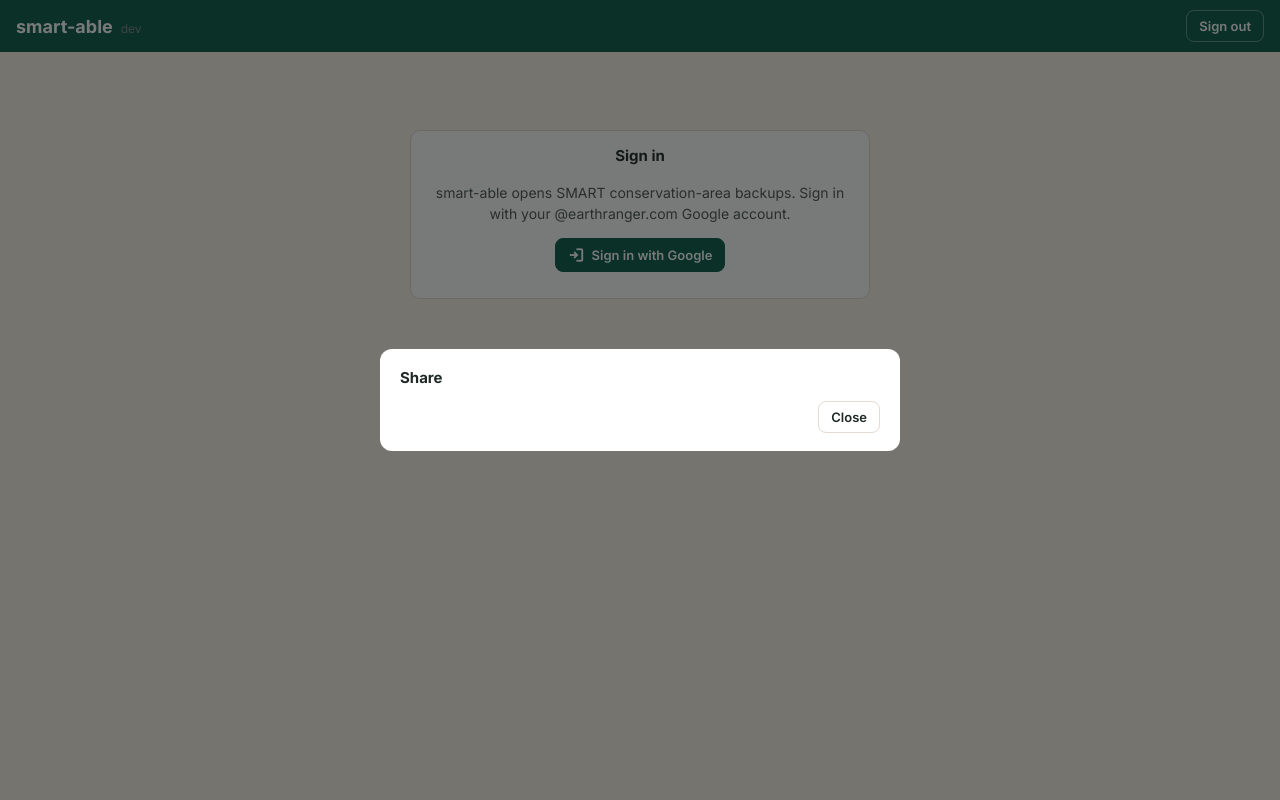
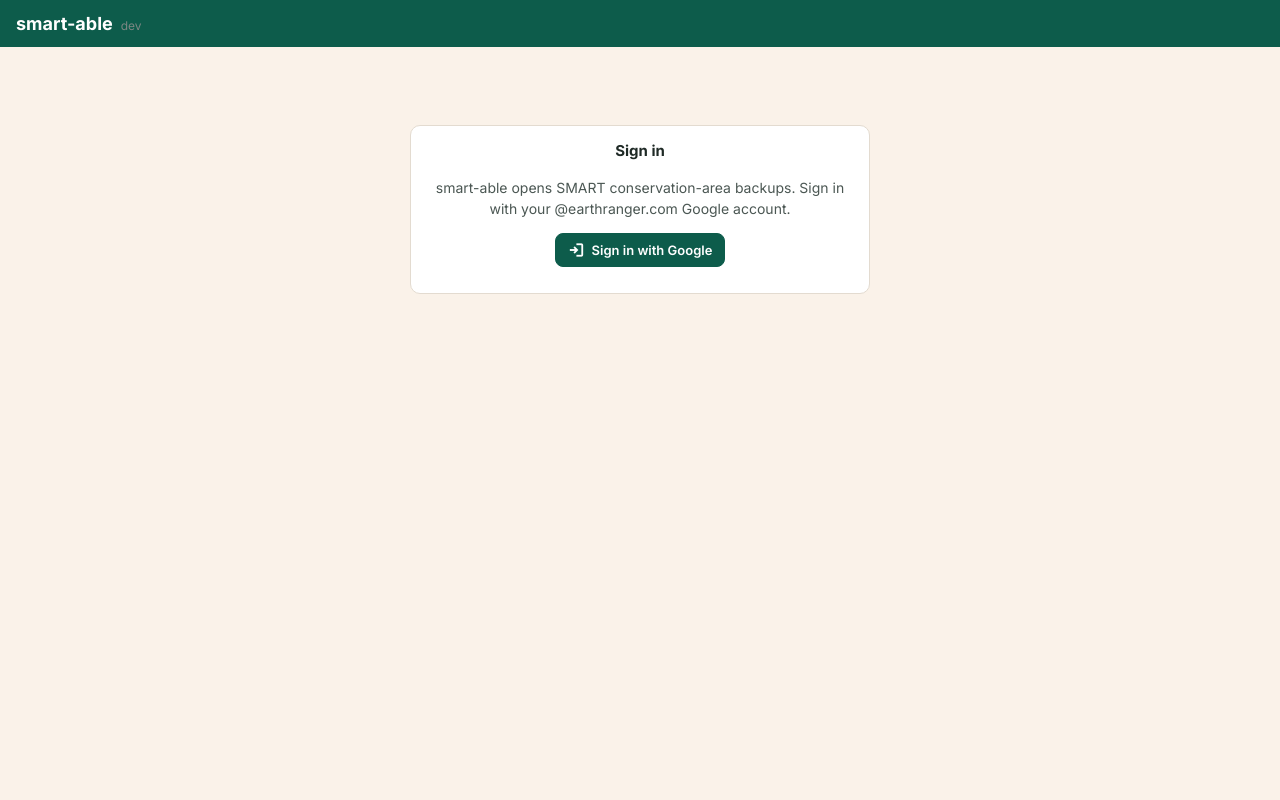
Before and after one commit to PADAS/er-smart-able, a FastAPI app: page / in a window 1280 px wide. Run offline with FastAPI, Linux system fonts and the light colour scheme; some libraries are stand-ins or nearby versions.

Commit message:
Web: the share dialog was visible on load
.modal's display:flex overrode the hidden attribute, so the dialog showed
at startup and Close could not hide it. [hidden] now wins.

Co-Authored-By: Claude Fable 5.1 <noreply@anthropic.com>

```diff
--- a/web/static/app.css
+++ b/web/static/app.css
@@ -42,6 +42,7 @@ td.actions { white-space: nowrap; text-align: right; }
 .bar { height: 8px; background: var(--chip); border-radius: 99px; overflow: hidden; margin: 10px 0 4px; }
 .bar div { height: 100%; width: 0; background: var(--brand); transition: width 0.2s; }
 .modal { position: fixed; inset: 0; background: rgba(10,14,12,0.55); display: flex; align-items: center; justify-content: center; z-index: 50; }
+.modal[hidden], [hidden] { display: none !important; } /* display:flex above would otherwise defeat the hidden attribute */
 .dialog { background: var(--surface); color: var(--ink); border-radius: 12px; padding: 18px 20px; width: min(520px, 92vw); max-height: 85vh; overflow: auto; }
 .shared li { display: flex; align-items: center; gap: 8px; padding: 4px 0; }
 .shared ul { list-style: none; padding: 0; margin: 8px 0; }
```
